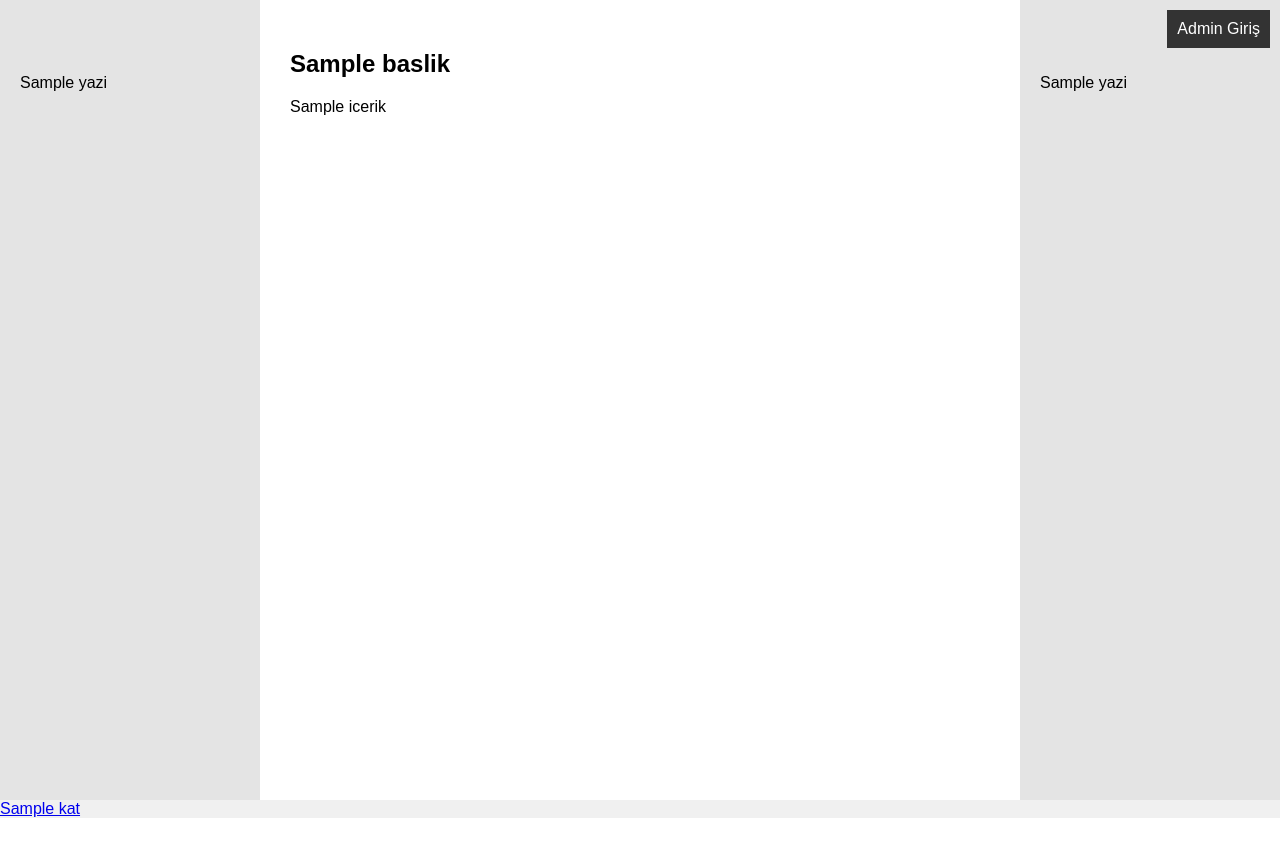
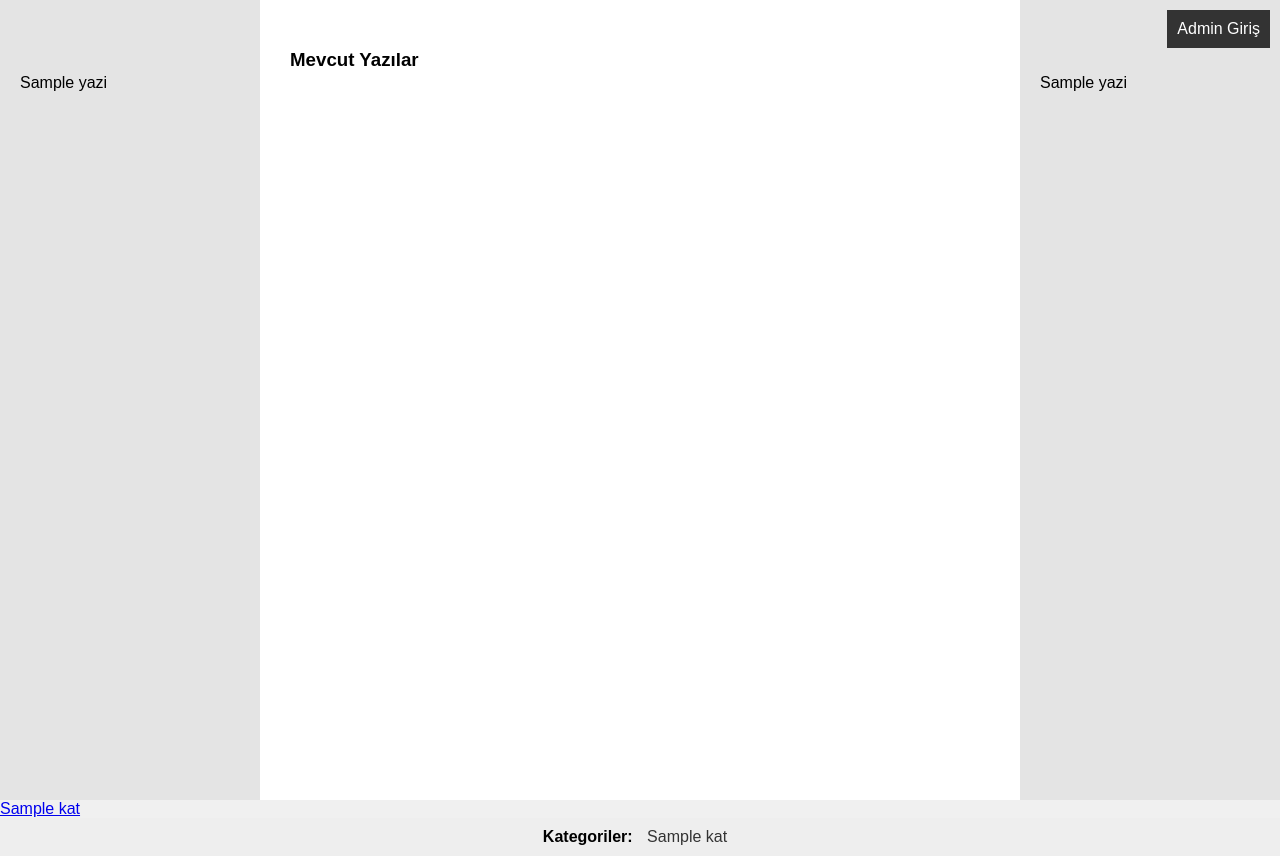
Before and after one commit to arasorhun/sayfa, a Python web app: template templates/index.html in a window 1280 px wide. Before the commit the page ends 818 px from the top, so only its background shows below. Run offline with Jinja, Linux system fonts and the light colour scheme; the template is opened without the code that fills it: most values are stand-ins (such as "Sample title", 1, 10 or a date in 2020).

Commit message:
Add files via upload

```diff
--- a/static/style.css
+++ b/static/style.css
@@ -72,3 +72,15 @@
     padding: 20px;
     margin-bottom: 20px;
 }
+
+.kategori-menu {
+    text-align: center;
+    padding: 10px;
+    background: #eee;
+}
+
+.kategori-menu a {
+    margin: 0 10px;
+    text-decoration: none;
+    color: #333;
+}
--- a/templates/index.html
+++ b/templates/index.html
@@ -16,12 +16,20 @@
             </div>
         </aside>
         <main class="content">
-            {% for yazi in yazilar %}
-                <div class="yazi">
-                    <h2>{{ yazi.baslik }}</h2>
-                    <p>{{ yazi.icerik }}</p>
+            <h3>Mevcut Yazılar</h3>
+            {% for i, yazi in enumerate(yazilar) %}
+                <div class="panel" style="background:#f8f8f8;">
+                    <form method="post">
+                        <input type="hidden" name="yazi_index" value="{{ i }}">
+                        <input type="text" name="baslik" value="{{ yazi.baslik }}" required>
+                        <input type="text" name="kategori" value="{{ yazi.kategori }}" required>
+                        <textarea name="icerik" rows="4" required>{{ yazi.icerik }}</textarea>
+                        <button type="submit" name="guncelle">Güncelle</button>
+                        <button type="submit" name="sil" onclick="return confirm('Silmek istediğine emin misin?')">Sil</button>
+                    </form>
                 </div>
             {% endfor %}
+
         </main>
         <aside class="sidebar right">
             <div class="scroll-section">
@@ -36,6 +44,12 @@
             <a href="{{ url_for('kategori_yazilari', isim=kat) }}">{{ kat }}</a>
         {% endfor %}
     </nav>
+    <nav class="kategori-menu">
+        <strong>Kategoriler:</strong>
+        {% for kat in kategoriler %}
+            <a href="{{ url_for('kategori_yazilari', isim=kat) }}">{{ kat }}</a>
+        {% endfor %}
+    </nav>
 
 </body>
 </html>
```
Also changed, not shown: app.py (+33 -0 lines).
